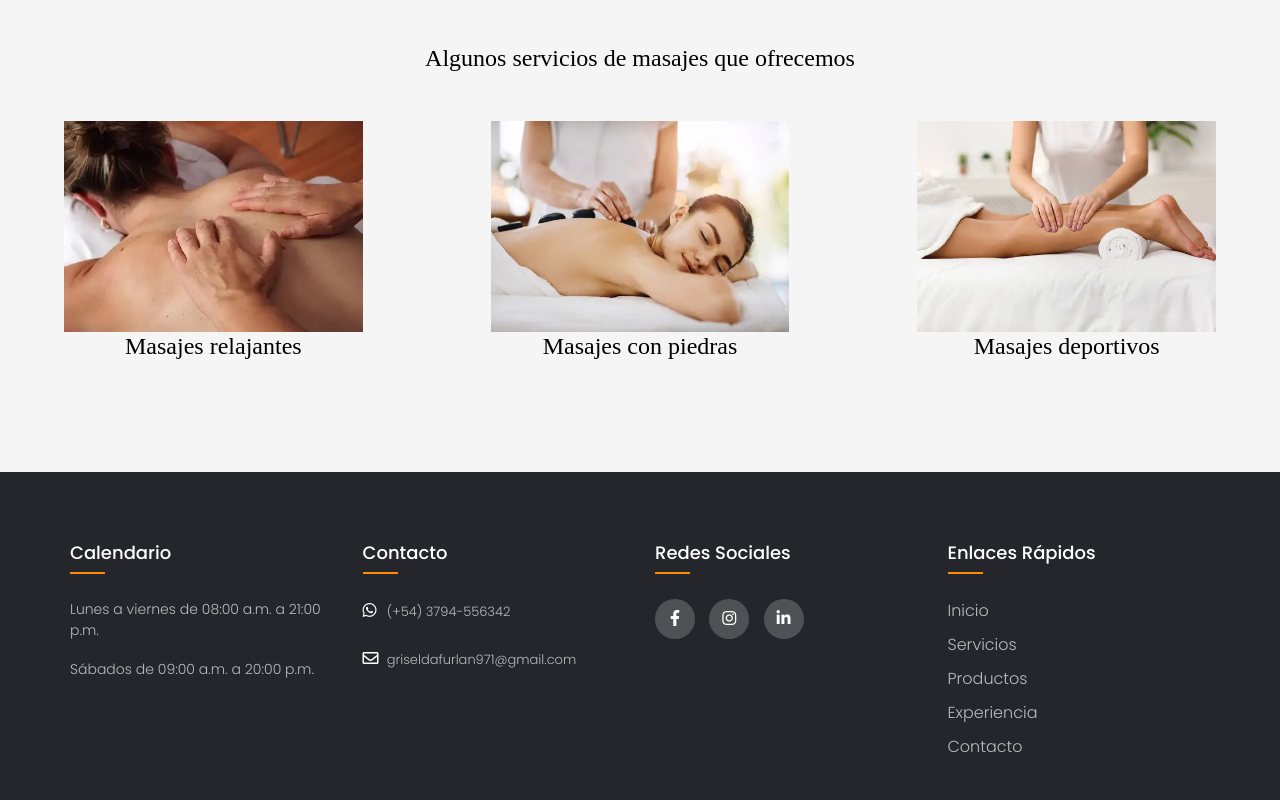
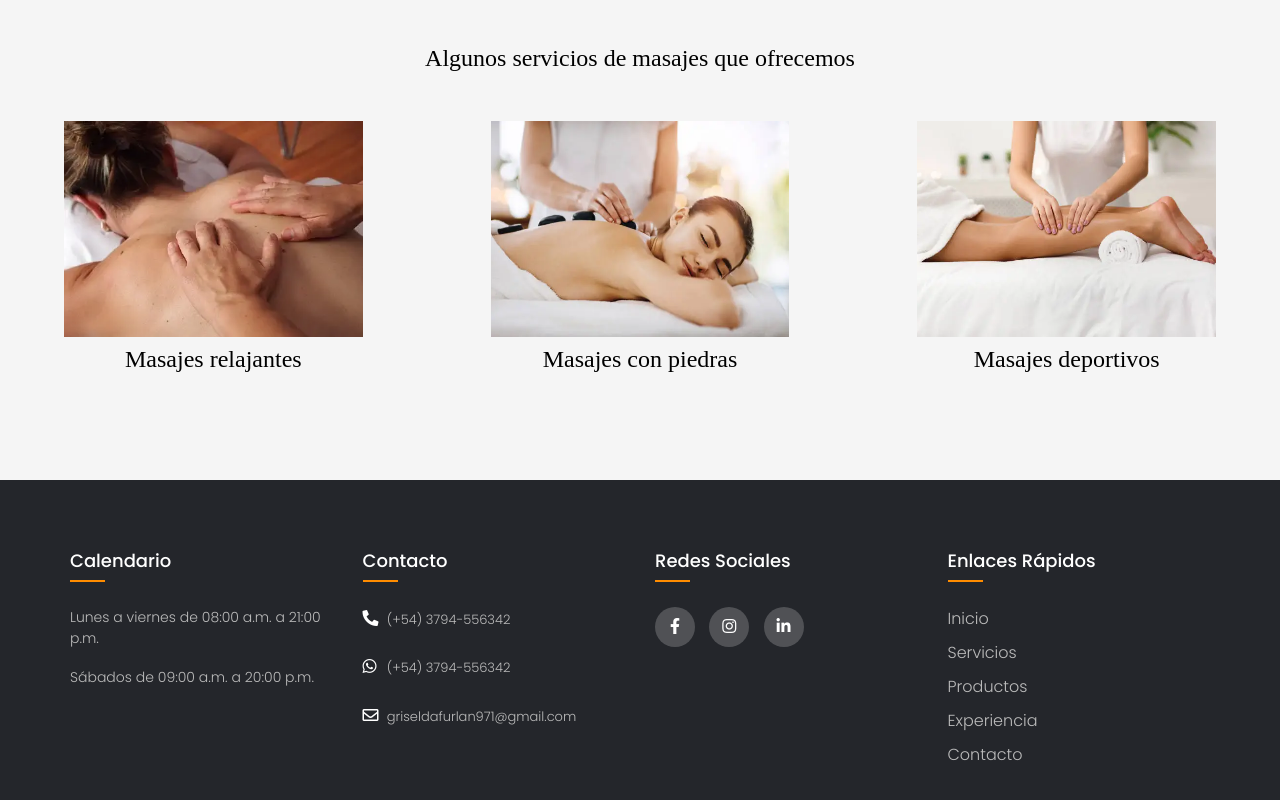
Before and after one commit to sebaparras/sass-Parras, a website: page index.html in a window 1280 px wide. Shown: the part 828-1628 px from the top of the page. Drawn offline with nearby package versions, Linux system fonts and the light colour scheme.

Commit message:
Proyecto final estructura página masoterapeuta

```diff
--- a/index.html
+++ b/index.html
@@ -135,7 +135,14 @@
                 <div class="footer-col">
                   <h2>contacto</h2>
                   <ul class="lista">
-
+                      <li>
+                        <span class="iconos-contacto">
+                          <i class="fas fa-phone-alt"></i>
+                        </span>
+                        <span>
+                          <p class="textos-contacto">(+54) 3794-556342</p>
+                        </span>
+                      </li>
                       <li>
                         <span class="iconos-contacto">
                           <i class="fab fa-whatsapp"></i>
--- a/scss/components/_header.scss
+++ b/scss/components/_header.scss
@@ -31,6 +31,6 @@
     &:hover {
         color: map-get($colores, color-hover) !important;
         transform: scale(1.22);
-        transition: all 0.5s ease-out;
+        transition: all 0.6s ease-out;
     }
 }
--- a/scss/components/_servicios-en-index.scss
+++ b/scss/components/_servicios-en-index.scss
@@ -10,8 +10,8 @@
             height: 70%;
 
             &:hover {
-                transform: scale(1.085);
-                transition: all 1.5s ease;
+                transform: scale(1.090);
+                transition: all 1.5s ease-out;
             }
 
             @media only screen and (max-width: 467px) {
--- a/scss/components/_titles.scss
+++ b/scss/components/_titles.scss
@@ -34,6 +34,7 @@
     font-family: 'Times New Roman', Times, serif;
     color: map-get($colores, color-encabezados);
     font-size: 1.5rem;
+    margin-top: 0.5rem;
     margin-bottom: 3rem;
     text-align: center;
 
```
Also changed, not shown: css/style.css, 1 other file.
